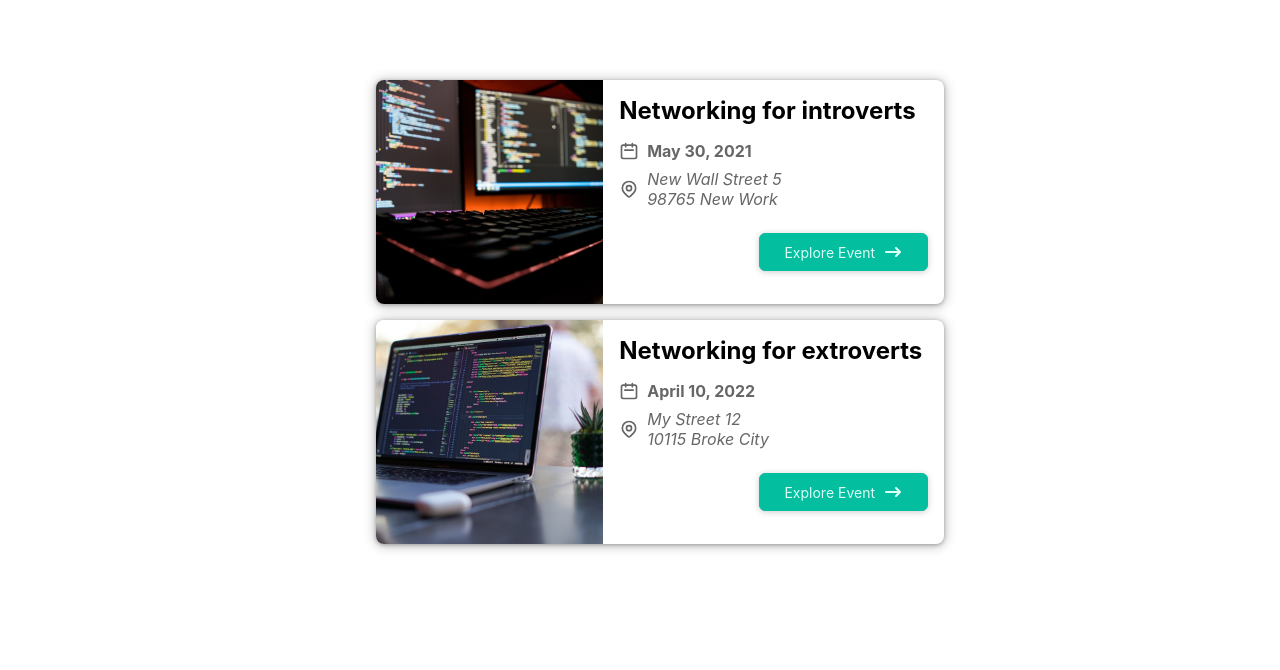
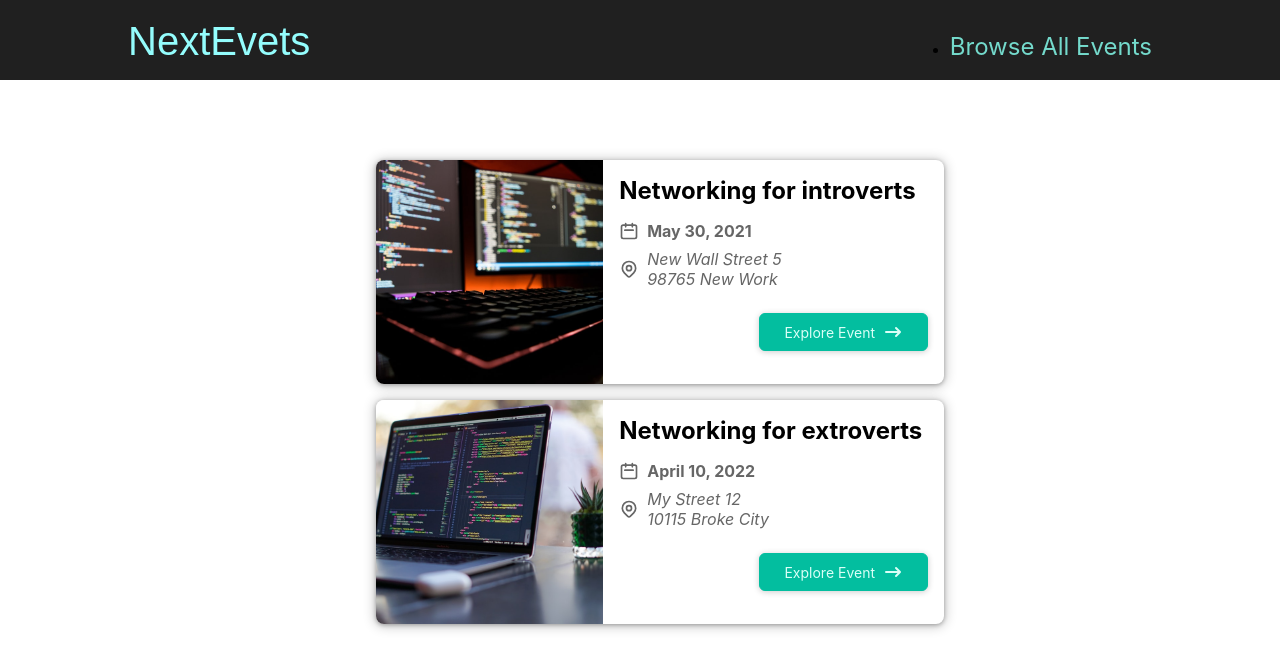
Before and after one commit to neuodev/nextjs-events, a Next.js app: page / in a window 1280 px wide. Shown: the top 670 px of the page. Built offline with nearby package versions, Linux system fonts and the light colour scheme.

Commit message:
Add styles for the serach page

```diff
--- a/components/layout/layout.js
+++ b/components/layout/layout.js
@@ -0,0 +1,13 @@
+import { Fragment } from 'react';
+import Header from './main-header';
+
+const Layout = ({ children }) => {
+  return (
+    <Fragment>
+      <Header />
+      <main>{children}</main>
+    </Fragment>
+  );
+};
+
+export default Layout;
--- a/components/layout/main-header.js
+++ b/components/layout/main-header.js
@@ -0,0 +1,23 @@
+import React from 'react';
+import Link from 'next/link';
+import classes from './main-header.module.css';
+const Header = () => {
+  return (
+    <>
+      <header className={classes.header}>
+        <div className={classes.logo}>
+          <Link href='/'> NextEvets </Link>
+        </div>
+        <nav className={classes.navigation }>
+          <ul>
+            <li>
+              <Link href='/events'>Browse All Events</Link>
+            </li>
+          </ul>
+        </nav>
+      </header>
+    </>
+  );
+};
+
+export default Header;
--- /dev/null
+++ b/components/layout/main-header.module.css
@@ -0,0 +1,41 @@
+.header {
+  width: 100%;
+  display: flex;
+  justify-content: space-between;
+  align-items: baseline;
+  padding: 1rem 10%;
+  height: 5rem;
+  background-color: #202020;
+}
+
+.logo {
+  font-size: 1.5rem;
+  color: white;
+  font-family: 'Fira', sans-serif;
+  height: 100%;
+  display: flex;
+  justify-content: center;
+  align-items: center;
+  color: #94fdfd;
+}
+
+.logo a {
+  text-decoration: none;
+  color: #94fdfd;
+}
+
+.navigation a {
+  text-decoration: none;
+  color: #74dacc;
+  font-size: 1rem;
+}
+
+@media (min-width: 768px) {
+  .logo {
+    font-size: 2.5rem;
+  }
+
+  .navigation a {
+    font-size: 1.5rem;
+  }
+}
--- a/pages/_app.js
+++ b/pages/_app.js
@@ -1,7 +1,13 @@
-import '../styles/globals.css'
+import Layout from '../components/layout/layout';
+import '../styles/globals.css';
 
 function MyApp({ Component, pageProps }) {
-  return <Component {...pageProps} />
+  return (
+    <>
+      <Layout />
+      <Component {...pageProps} />
+    </>
+  );
 }
 
-export default MyApp
+export default MyApp;
--- a/pages/index.js
+++ b/pages/index.js
@@ -3,11 +3,11 @@ import EventList from '../components/events/EventList';
 import { getFeaturedEvents } from '../dummy-data';
 
 const HomePage = () => {
-  const featuresEvents = getFeaturedEvents();
+  const getEvents = getFeaturedEvents();
 
   return (
     <div>
-      <EventList events={featuresEvents} />
+      <EventList events={getEvents} />
     </div>
   );
 };
```
Also changed, not shown: components/events/events-search.js (added, +44 -0 lines), components/events/events-search.module.css (added, +69 -0 lines), pages/events/index.js (+7 -3 lines).
